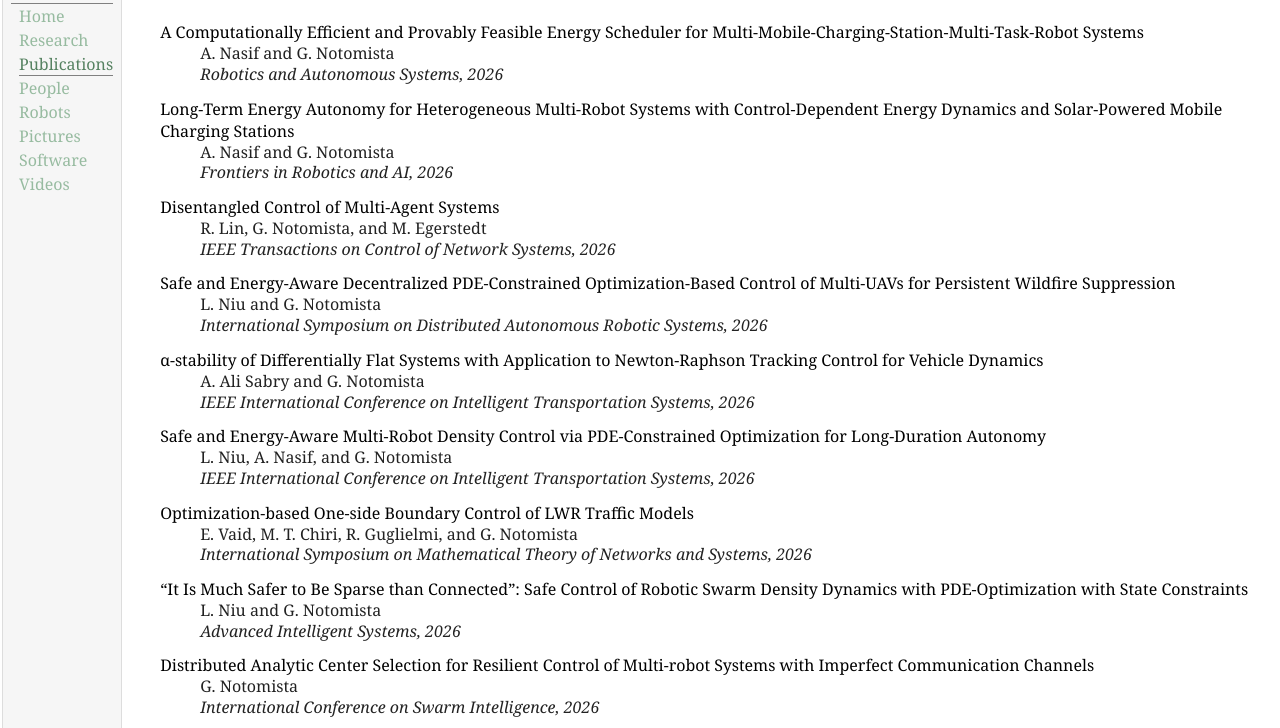
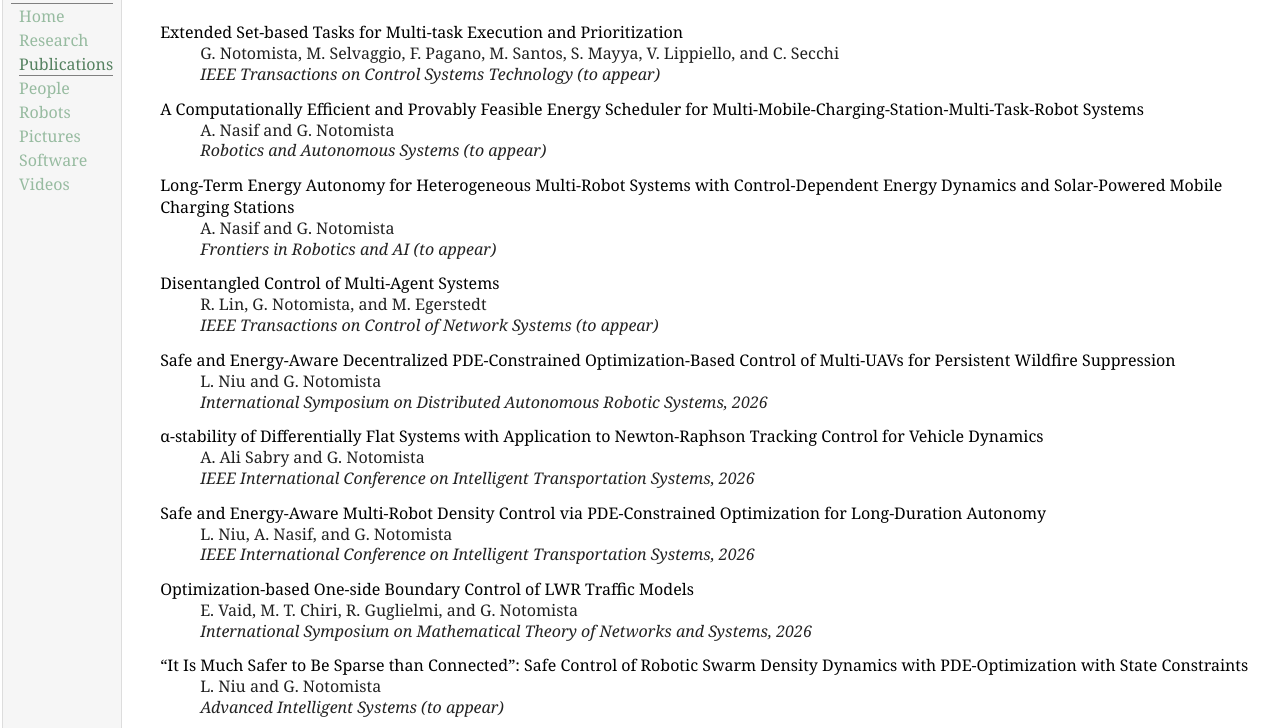
Before and after one commit to erablab/erablab.github.io, a plain HTML site: page publications.html in a window 1280 px wide. Shown: the part 48-776 px from the top of the page. Drawn offline with nearby package versions, Linux system fonts and the light colour scheme; some packages are replaced by stand-ins of ours.

Commit message:
news and publications

```diff
--- a/publications.html
+++ b/publications.html
@@ -45,24 +45,31 @@ MathJax.Hub.Config({
 <h1>Publications</h1>
 </div>
 <dl>
+<dt>Extended Set-based Tasks for Multi-task Execution and Prioritization</dt>
+<dd><p>
+G. Notomista, M. Selvaggio, F. Pagano, M. Santos, S. Mayya, V. Lippiello, and C. Secchi
+<br /> <i>IEEE Transactions on Control Systems Technology (to appear)</i>
+</p></dd>
+</dl>
+<dl>
 <dt>A Computationally Efficient and Provably Feasible Energy Scheduler for Multi-Mobile-Charging-Station-Multi-Task-Robot Systems</dt>
 <dd><p>
 A. Nasif and G. Notomista
-<br /> <i>Robotics and Autonomous Systems, 2026</i>
+<br /> <i>Robotics and Autonomous Systems (to appear)</i>
 </p></dd>
 </dl>
 <dl>
 <dt>Long-Term Energy Autonomy for Heterogeneous Multi-Robot Systems with Control-Dependent Energy Dynamics and Solar-Powered Mobile Charging Stations</dt>
 <dd><p>
 A. Nasif and G. Notomista
-<br /> <i>Frontiers in Robotics and AI, 2026</i>
+<br /> <i>Frontiers in Robotics and AI (to appear)</i>
 </p></dd>
 </dl>
 <dl>
 <dt>Disentangled Control of Multi-Agent Systems</dt>
 <dd><p>
 R. Lin, G. Notomista, and M. Egerstedt
-<br /> <i>IEEE Transactions on Control of Network Systems, 2026</i>
+<br /> <i>IEEE Transactions on Control of Network Systems (to appear)</i>
 </p></dd>
 </dl>
 <dl>
@@ -97,7 +104,7 @@ E. Vaid, M. T. Chiri, R. Guglielmi, and G. Notomista
 <dt>“It Is Much Safer to Be Sparse than Connected”: Safe Control of Robotic Swarm Density Dynamics with PDE-Optimization with State Constraints</dt>
 <dd><p>
 L. Niu and G. Notomista
-<br /> <i>Advanced Intelligent Systems, 2026</i>
+<br /> <i>Advanced Intelligent Systems (to appear)</i>
 </p></dd>
 </dl>
 <dl>
```
Also changed, not shown: index.html (+3 -0 lines), 2 other files.
